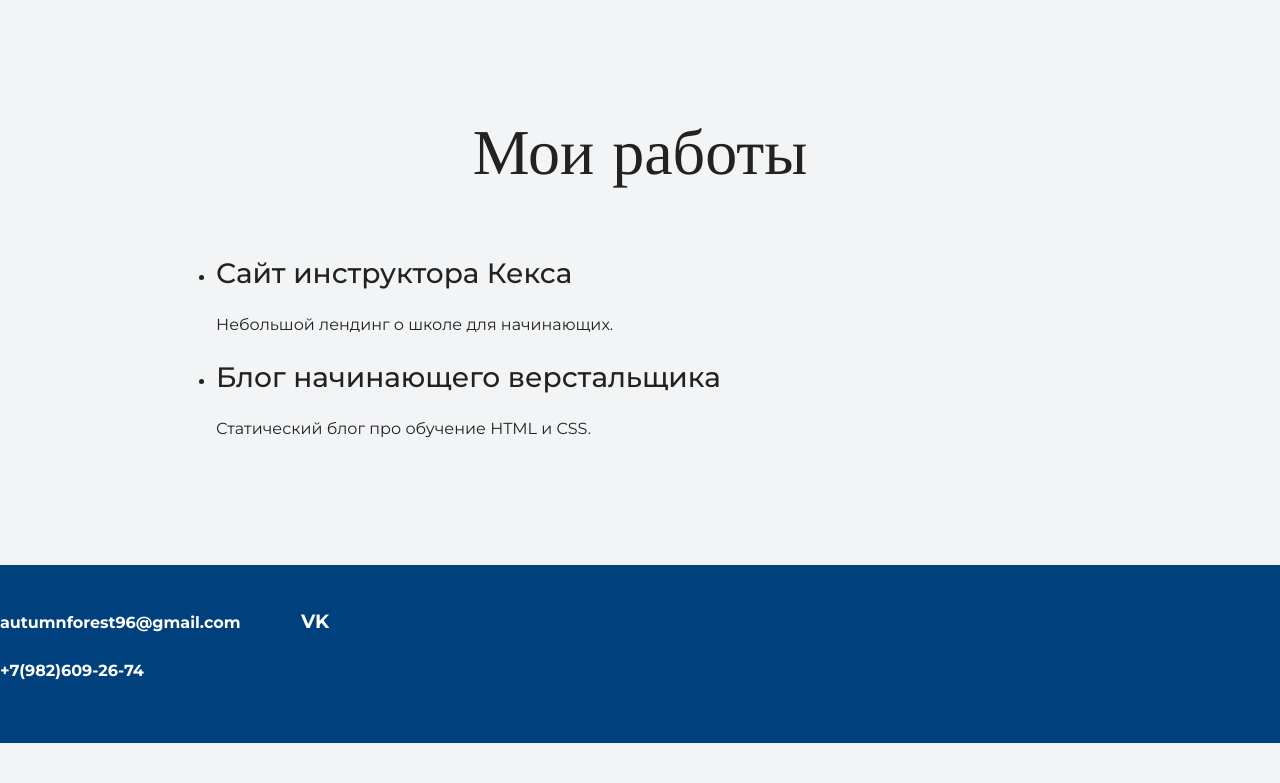
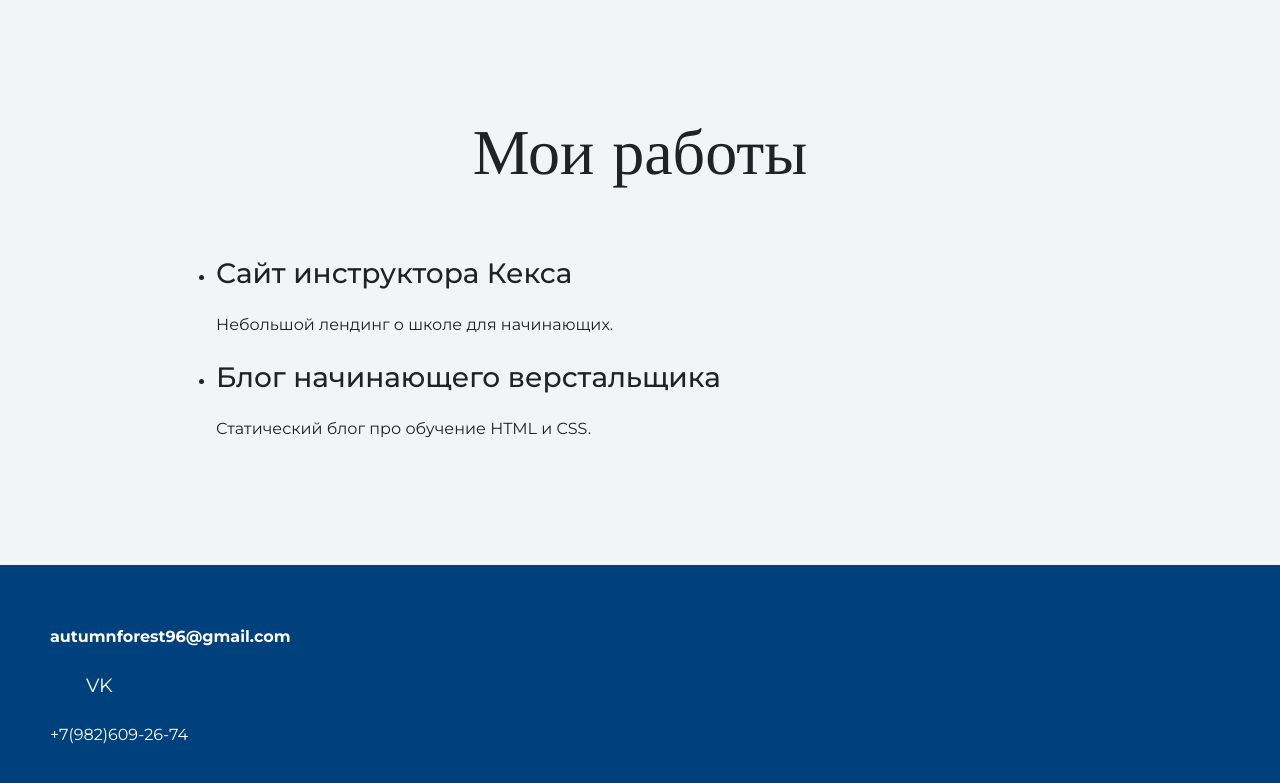
Before and after one commit to autumnforest96/autumn, a plain HTML site: page index.html in a window 1280 px wide. Shown: the part 1409-2192 px from the top of the page. Before the commit the page ends 2152 px from the top, so only its background shows below. Drawn offline with nearby package versions, Linux system fonts and the light colour scheme.

Commit message:
исправил подвал

```diff
--- a/index.html
+++ b/index.html
@@ -51,9 +51,9 @@
 
     <footer class="page-footer">
 
-	<b>autumnforest96@gmail.com<b>
+	<b><p class="footer-email">autumnforest96@gmail.com</p></b>
    <big><a href="https://vk.com/yourautumn96">VK</a></big>
-   <p>+7(982)609-26-74</p>
+   <p class="footer-phone">+7(982)609-26-74</p>
     </footer>
   </body>
 </html>
--- a/style.css
+++ b/style.css
@@ -176,7 +176,7 @@ body {
 }
 
 .page-footer a {
-  margin-left: 56px;
+  margin-left: 86px;
   color: inherit;
   text-decoration: none;
   background-repeat: no-repeat;
@@ -184,11 +184,11 @@ body {
 }
 
 .footer-email {
-  padding-left: 30px;
+  padding-left: 50px;
   background-image: url("img/icon-email-footer.svg");
 }
 
 .footer-phone {
-  padding-left: 25px;
+  padding-left: 50px;
   background-image: url("img/icon-phone-footer.svg");
 }
```
